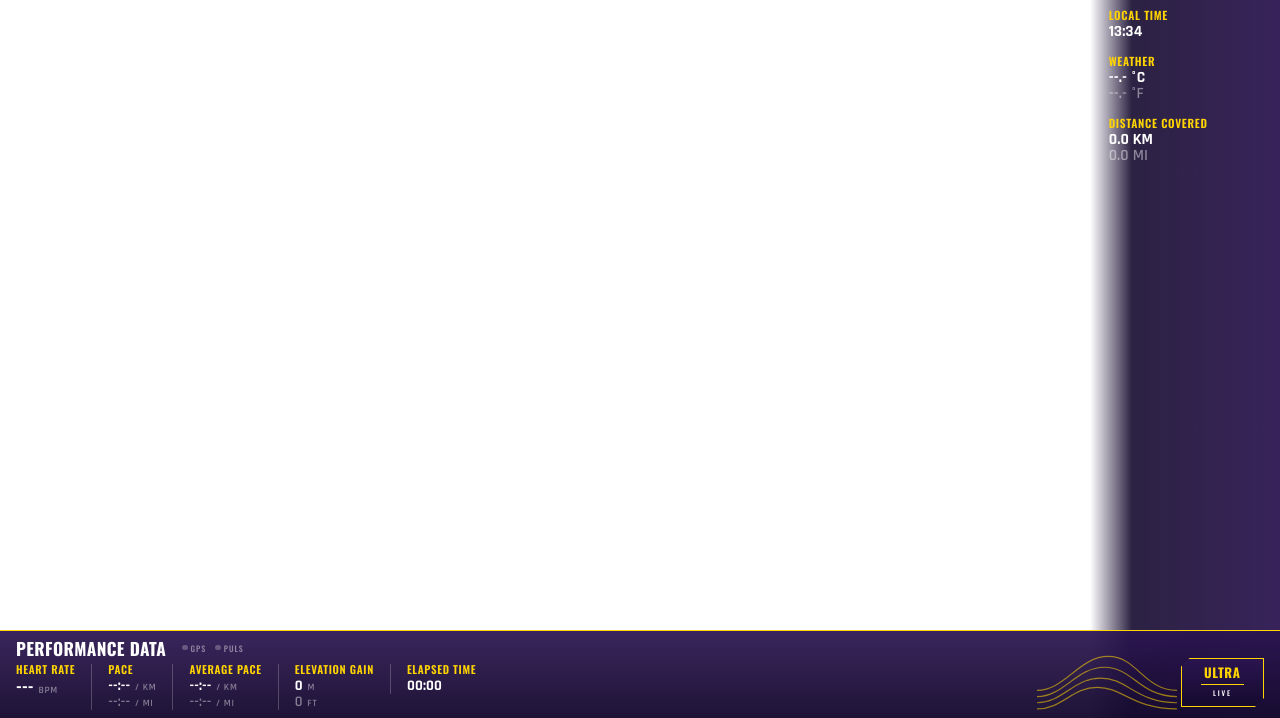
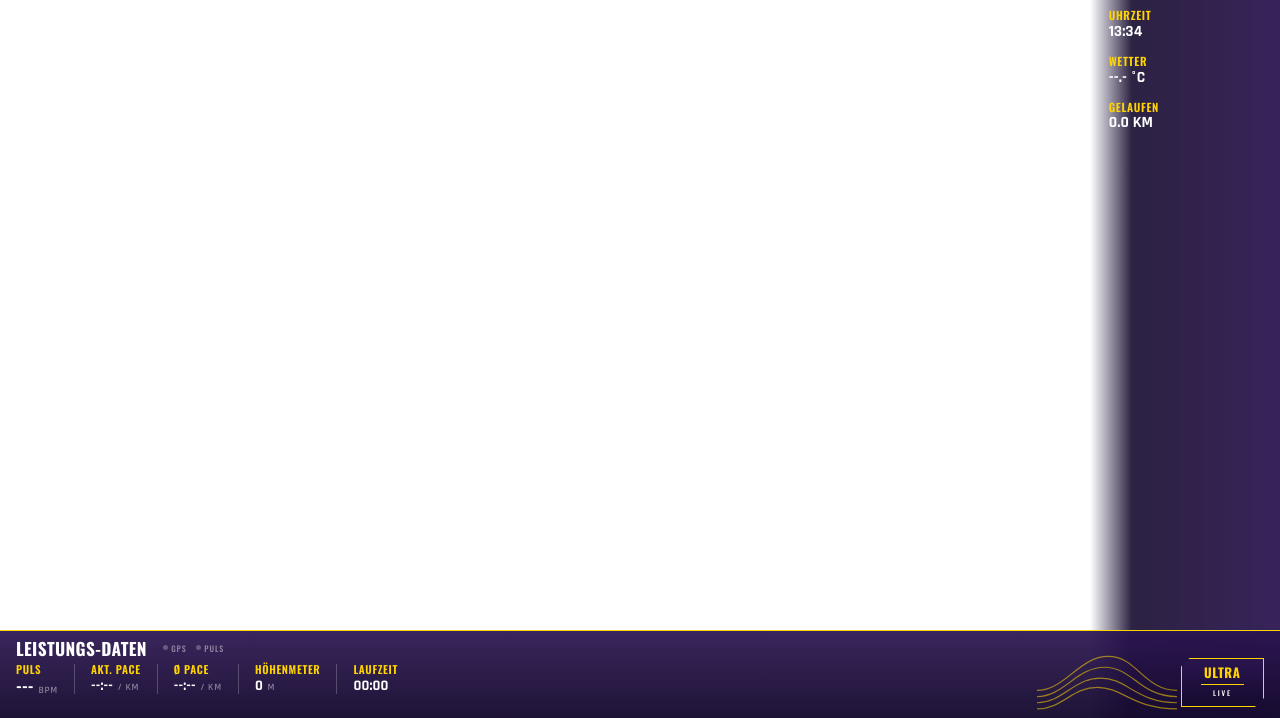
Before and after one commit to Saza1725/20-80-Regel, a plain HTML site: page overlay.html in a window 1280 px wide. Shown: the part 82-800 px from the top of the page. Drawn offline with nearby package versions, Linux system fonts and the light colour scheme.

Commit message:
Update overlay.html

```diff
--- a/overlay.html
+++ b/overlay.html
@@ -66,6 +66,7 @@ body{
 }
 
 .sub{ color:var(--dim); font-weight:600; font-variant-numeric:tabular-nums }
+body:not(.imperial) .imp{ display:none }
 
 .panel{
   background: var(--panel-bg);
@@ -77,7 +78,7 @@ body{
 .chamfer-tl{ clip-path: polygon(var(--chamfer) 0, 100% 0, 100% 100%, 0 100%, 0 var(--chamfer)) }
 .chamfer-br{ clip-path: polygon(0 0, 100% 0, 100% calc(100% - var(--chamfer)), calc(100% - var(--chamfer)) 100%, 0 100%) }
 
-/* ---------- 1 · Elapsed-Time-Chip oben links ---------- */
+/* ---------- 1 · Timer-Kachel oben links ---------- */
 
 .timer{
   position:absolute; top:1.8rem; left:1.8rem;
@@ -90,7 +91,7 @@ body{
 .timer.final{ border-color:var(--pulse) }
 .timer.final .value{ color:var(--yellow) }
 
-/* ---------- 2 · Course-Data-Spalte rechts ---------- */
+/* ---------- 2 · Strecken-Daten rechts ---------- */
 
 .course{
   position:absolute; top:0; right:0; bottom:0; width:28.5rem;
@@ -106,7 +107,7 @@ body{
 .course .value{ font-size:2.35rem }
 .course .value + .value{ margin-top:.1rem }
 
-/* ---------- 3 · Performance-Leiste unten ---------- */
+/* ---------- 3 · Leistungs-Leiste unten ---------- */
 
 .perf{
   position:absolute; left:0; right:0; bottom:0; height:13.2rem;
@@ -189,44 +190,44 @@ body{
 <body>
 <div class="stage">
 
-  <!-- 1 · Hero-Timer -->
+  <!-- 1 · Timer -->
   <div class="timer panel chamfer-tl">
-    <div class="label" id="hero-label">Elapsed Time</div>
+    <div class="label" id="hero-label">Laufzeit</div>
     <div class="value" id="hero-timer">00:00:00</div>
   </div>
 
-  <!-- 2 · Course Data -->
+  <!-- 2 · Strecken-Daten -->
   <aside class="course">
-    <h1>Course<br>Data</h1>
+    <h1>Strecken-<br>Daten</h1>
 
     <div class="block">
-      <div class="label">Local Time</div>
+      <div class="label">Uhrzeit</div>
       <div class="value" id="clock">--:--</div>
     </div>
 
     <div class="block" id="blk-weather">
-      <div class="label">Weather</div>
+      <div class="label">Wetter</div>
       <div class="value" id="temp-c">--.- °C</div>
-      <div class="value sub" id="temp-f">--.- °F</div>
+      <div class="value sub imp" id="temp-f">--.- °F</div>
     </div>
 
     <div class="block">
-      <div class="label">Distance Covered</div>
+      <div class="label">Gelaufen</div>
       <div class="value" id="dist-km">0.0 KM</div>
-      <div class="value sub" id="dist-mi">0.0 MI</div>
+      <div class="value sub imp" id="dist-mi">0.0 MI</div>
     </div>
 
     <div class="block" id="blk-remaining">
-      <div class="label">Remaining Distance</div>
+      <div class="label">Rest-Distanz</div>
       <div class="value" id="rem-km">0.0 KM</div>
-      <div class="value sub" id="rem-mi">0.0 MI</div>
+      <div class="value sub imp" id="rem-mi">0.0 MI</div>
     </div>
   </aside>
 
-  <!-- 3 · Performance Data -->
+  <!-- 3 · Leistungs-Daten -->
   <section class="perf">
     <div class="perf-head">
-      <h2>Performance Data</h2>
+      <h2>Leistungs-Daten</h2>
       <div class="status">
         <span class="dot" id="st-gps"><i></i>GPS</span>
         <span class="dot" id="st-hr"><i></i>Puls</span>
@@ -235,30 +236,30 @@ body{
     <div class="metrics">
 
       <div class="metric" id="m-hr">
-        <div class="label">Heart Rate</div>
+        <div class="label">Puls</div>
         <div class="row"><span class="value" id="hr">---</span><span class="unit">BPM</span></div>
       </div>
 
       <div class="metric">
-        <div class="label">Pace</div>
+        <div class="label">Akt. Pace</div>
         <div class="row"><span class="value" id="pace-km">--:--</span><span class="unit">/ KM</span></div>
-        <div class="row"><span class="value sub" id="pace-mi">--:--</span><span class="unit">/ MI</span></div>
+        <div class="row imp"><span class="value sub" id="pace-mi">--:--</span><span class="unit">/ MI</span></div>
       </div>
 
       <div class="metric">
-        <div class="label">Average Pace</div>
+        <div class="label">&Oslash; Pace</div>
         <div class="row"><span class="value" id="apace-km">--:--</span><span class="unit">/ KM</span></div>
-        <div class="row"><span class="value sub" id="apace-mi">--:--</span><span class="unit">/ MI</span></div>
+        <div class="row imp"><span class="value sub" id="apace-mi">--:--</span><span class="unit">/ MI</span></div>
       </div>
 
       <div class="metric">
-        <div class="label">Elevation Gain</div>
+        <div class="label">H&ouml;henmeter</div>
         <div class="row"><span class="value" id="ele-m">0</span><span class="unit">M</span></div>
-        <div class="row"><span class="value sub" id="ele-ft">0</span><span class="unit">FT</span></div>
+        <div class="row imp"><span class="value sub" id="ele-ft">0</span><span class="unit">FT</span></div>
       </div>
 
       <div class="metric">
-        <div class="label">Elapsed Time</div>
+        <div class="label">Laufzeit</div>
         <div class="row"><span class="value" id="perf-timer">00:00</span></div>
       </div>
 
@@ -284,17 +285,18 @@ body{
 
 <script>
 /* ================================================================
-   ⚙️  KONFIGURATION
+   KONFIGURATION
    Alles hier lässt sich auch per URL-Parameter überschreiben,
-   z. B.  overlay.html?target=45&hr=abc123&key=DEIN_KEY&title=6H%20ULTRA
+   z. B.  overlay.html?target=52.5&duration=6&title=6H%20ULTRA
    ================================================================ */
 const CONFIG = {
-  targetKm:   0,        // Zieldistanz in km. 0 = Feld "Remaining" ausblenden
+  targetKm:   0,        // Zieldistanz in km. 0 = Feld "Rest-Distanz" ausblenden
   durationH:  0,        // Wettkampfdauer in Stunden. >0 = grosse Uhr laeuft rueckwaerts
   startAt:    null,     // null = Uhr startet beim Laden. Sonst "2026-08-15T06:00:00"
   title:      "Ultra",  // Text im Signet unten rechts
   subtitle:   "Live",
   weather:    true,     // Wetter über Open-Meteo (kein API-Key nötig)
+  imperial:   false,    // true = zusätzlich Meilen und Fuß anzeigen
   hyperateId: "",       // HypeRate Session-ID (App → Settings → Session ID)
   hyperateKey:"",       // HypeRate WebSocket-Key (kostenlos im HypeRate-Discord)
   demo:       false     // true = simulierte Werte zum Testen am Schreibtisch
@@ -308,8 +310,9 @@ const CONFIG = {
   for (const [k,v] of Object.entries(map)) if (q.has(k)) CONFIG[v] = q.get(k);
   if (q.has('target'))   CONFIG.targetKm  = parseFloat(String(q.get('target')).replace(',','.')) || 0;
   if (q.has('duration')) CONFIG.durationH = parseFloat(String(q.get('duration')).replace(',','.')) || 0;
-  if (q.has('demo'))    CONFIG.demo    = q.get('demo') !== '0';
-  if (q.has('weather')) CONFIG.weather = q.get('weather') !== '0';
+  if (q.has('demo'))     CONFIG.demo     = q.get('demo') !== '0';
+  if (q.has('weather'))  CONFIG.weather  = q.get('weather') !== '0';
+  if (q.has('imperial')) CONFIG.imperial = q.get('imperial') !== '0';
 })();
 
 const $ = id => document.getElementById(id);
@@ -329,9 +332,10 @@ const state = {
 
 $('badge-title').textContent = CONFIG.title;
 $('badge-sub').textContent   = CONFIG.subtitle;
-if (CONFIG.durationH > 0) $('hero-label').textContent = 'Time Remaining';
+if (CONFIG.durationH > 0) $('hero-label').textContent = 'Restzeit';
 if (!CONFIG.targetKm) $('blk-remaining').style.display = 'none';
 if (!CONFIG.weather)  $('blk-weather').style.display   = 'none';
+if (CONFIG.imperial)  document.body.classList.add('imperial');
 
 /* ---- Formatierung ---- */
 const pad = n => String(n).padStart(2,'0');
@@ -500,8 +504,8 @@ function render(){
   $('pace-km').textContent = pace(cSec);
   $('pace-mi').textContent = pace(cSec*1.609344);
 
-  $('ele-m').textContent  = Math.round(state.gain).toLocaleString('en-US');
-  $('ele-ft').textContent = Math.round(state.gain*3.28084).toLocaleString('en-US');
+  $('ele-m').textContent  = Math.round(state.gain).toLocaleString('de-DE');
+  $('ele-ft').textContent = Math.round(state.gain*3.28084).toLocaleString('de-DE');
 
   // Puls: nach 20 s ohne neuen Wert als veraltet kennzeichnen
   const live = state.hr && now - state.hrSeen < 20000;
```
